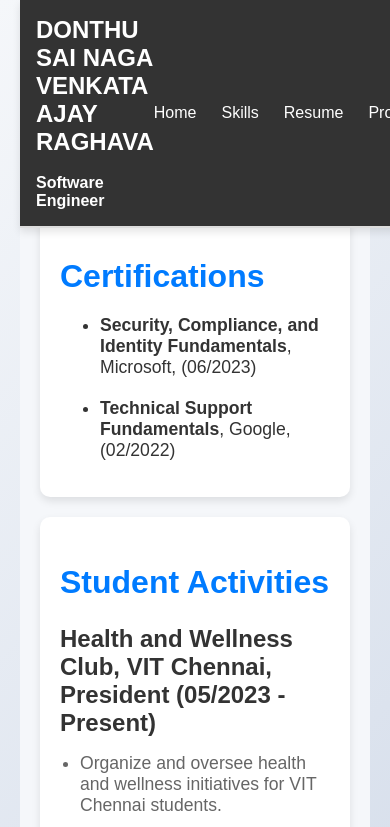
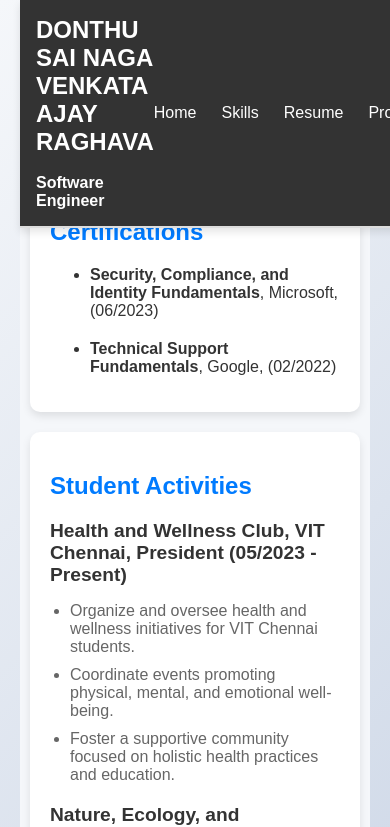
Before and after one commit to AJAY-RAGHAVA/Portfolio, a React (Create React App) app: page /achievements in a window 390 px wide. Shown: the top 827 px of the page. Built offline with nearby package versions, Linux system fonts and the light colour scheme.

Commit message:
Update Achievements.css

```diff
--- a/src/components/Achievements.css
+++ b/src/components/Achievements.css
@@ -1,5 +1,3 @@
-/* Achievements.css */
-
 .achievements-container {
   text-align: center;
   padding: 40px 20px;
@@ -49,7 +47,33 @@
   margin-bottom: 10px;
 }
 
-  .cert{
+.cert {
   margin-top: 20px;
   font-size: 1.1em;
 }
+
+@media (max-width: 600px) {
+  .achievements-container {
+    padding: 20px 10px;
+  }
+
+  .achievements-container h1 {
+    font-size: 2em;
+  }
+
+  .achievements-section h2 {
+    font-size: 1.5em;
+  }
+
+  .activity h3 {
+    font-size: 1.2em;
+  }
+
+  .activity ul li {
+    font-size: 1em;
+  }
+
+  .cert {
+    font-size: 1em;
+  }
+}
```
Lines whose indentation alone changed are shown as unchanged.
